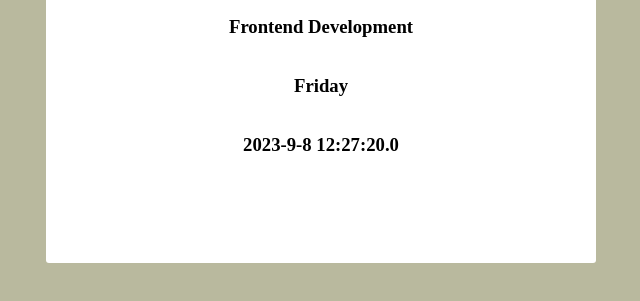
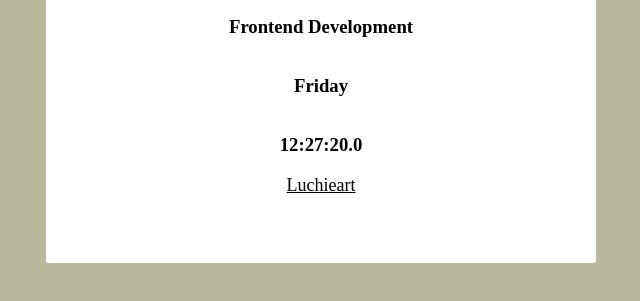
Before and after one commit to Luchieart/stageone, a plain HTML site: page index.html in a window 1280 px wide. Shown: the part 297-598 px from the top of the page, without its empty margins (319-959 px from the left). Drawn offline with Linux system fonts and the light colour scheme.

Commit message:
latest commit

```diff
--- a/stageone.html
+++ b/index.html
@@ -24,7 +24,11 @@
     <div>
         <h3 data-testid="currentUTCTime" id="timenow"></h3>
           </div>
-
+          <footer>
+            <div class="github_link" data-testid="githubURL">
+        <a href="https://github.com/Luchieart/" class="github_link">Luchieart</a>
+            </div>
+        </footer>
 
    </div>
 
--- a/stageone.css
+++ b/stageone.css
@@ -18,3 +18,7 @@ flex-direction: column;
 .container img{
     border-radius: 90px;
 }
+.github_link{
+    color: black;
+    font-size: large;
+}
--- a/stageone.js
+++ b/stageone.js
@@ -7,9 +7,7 @@ const weekday=['Sunday','Monday','Tuesday','Wednesday','Thursday','Friday','Satu
 
         const now = new Date();
 
-const year = now.getUTCFullYear();
-const month = now.getUTCMonth() + 1;
-const dayy = now.getUTCDate();
+
 const hours = now.getUTCHours();
 const minutes = now.getUTCMinutes();
 const seconds = now.getUTCSeconds();
@@ -18,7 +16,6 @@ const milliseconds = now.getUTCMilliseconds();
 /* console.log(`${year}-${month}-${dayy}
             ${hours}:${minutes}:${seconds}.${milliseconds}`); */
 
-            let time=(`${year}-${month}-${dayy}
-            ${hours}:${minutes}:${seconds}.${milliseconds}`);
+            let time=(`${hours}:${minutes}:${seconds}.${milliseconds}`);
 
             document.getElementById('timenow').innerHTML=time;
```
